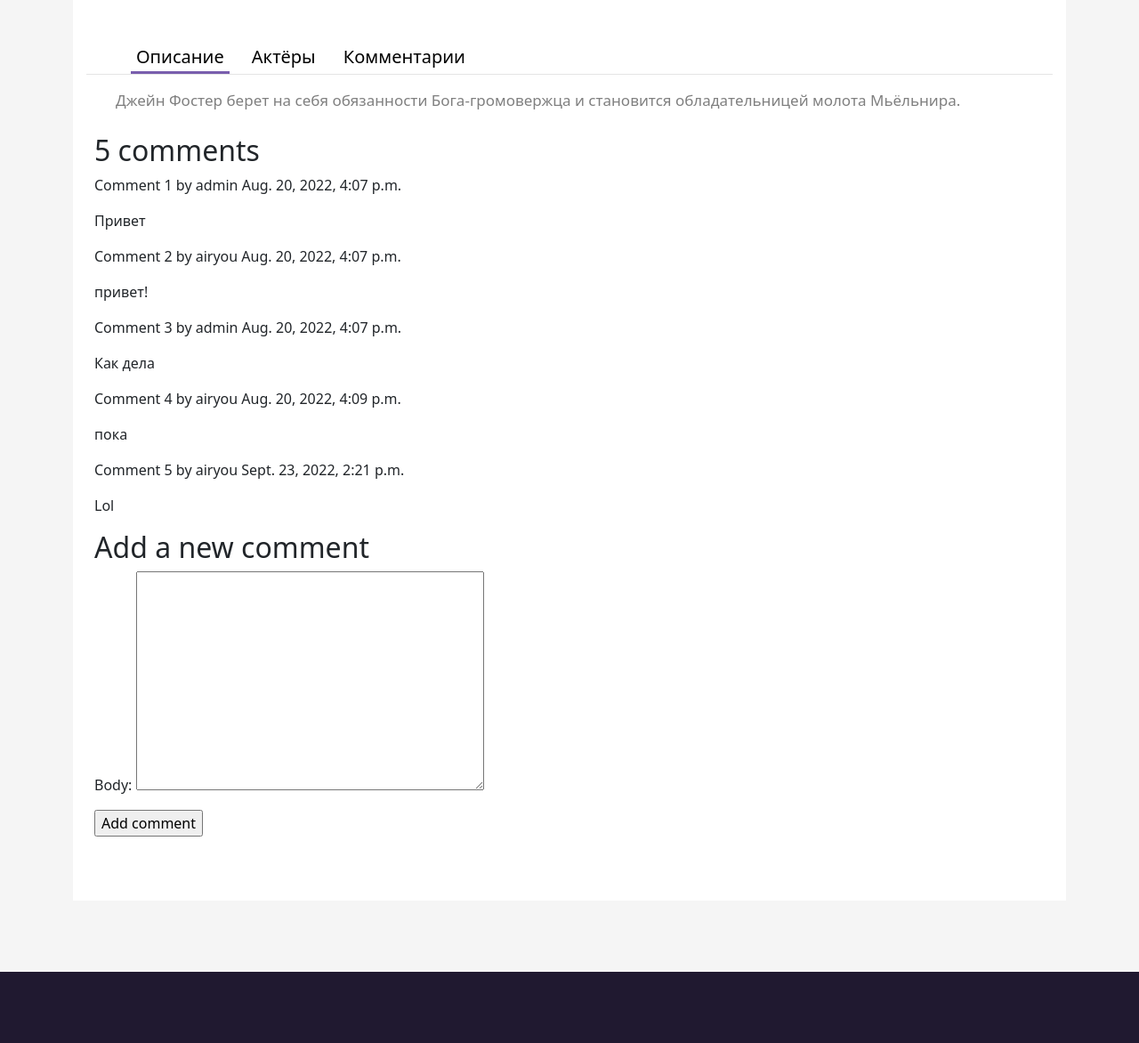
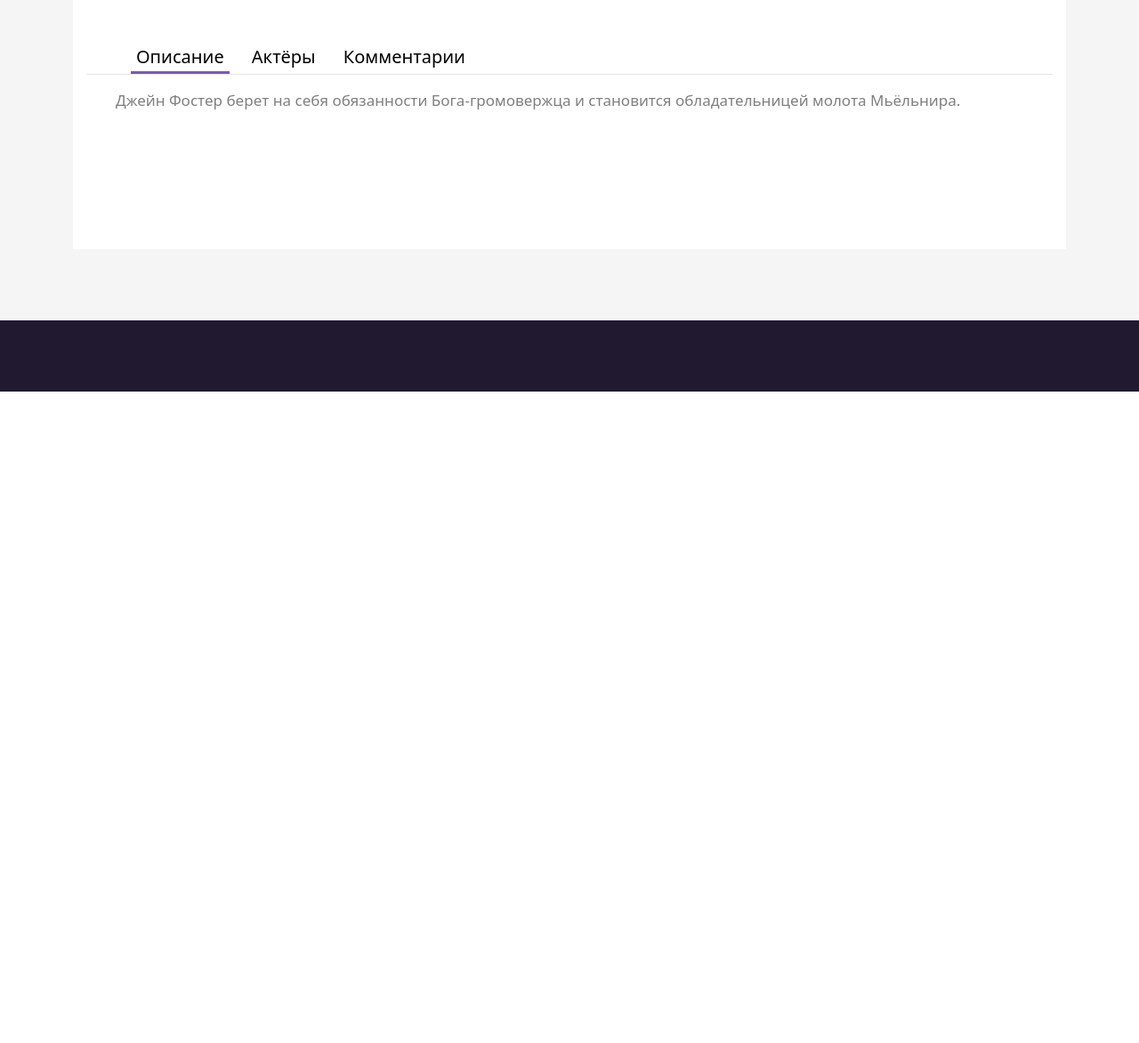
Before and after one commit to airyou-code/filmservice, a Django app: page /1282688/ in a window 1280 px wide. Shown: the part 592-1764 px from the top of the page at 89% size. After the commit the page ends 1032 px from the top, so only its background shows below. Run offline with Django 4.2, Linux system fonts and the light colour scheme; data comes from the database, SQL or seed files in the repository; some libraries are stand-ins or nearby versions.

Commit message:
change button coment on film page

```diff
--- a/webapp/src/main/static/main/js/script.js
+++ b/webapp/src/main/static/main/js/script.js
@@ -27,10 +27,14 @@ function buttonOnOff(i) {
     if (i == 1){
         document.getElementById("buttonD1").setAttribute("class", "buttonOn");
         document.getElementById("description").setAttribute("style", "");
+        document.getElementById("comments").setAttribute("style", "");
 
 
         document.getElementById("buttonD2").setAttribute("class", "buttonOff");
         document.getElementById("persons").setAttribute("style", "display: none; height: 0px;");
+
+        document.getElementById("buttonD3").setAttribute("class", "buttonOff");
+        document.getElementById("comments").setAttribute("style", "display: none; height: 0px;");
     }
     if (i == 2){
         document.getElementById("buttonD1").setAttribute("class", "buttonOff");
@@ -38,9 +42,19 @@ function buttonOnOff(i) {
 
         document.getElementById("buttonD2").setAttribute("class", "buttonOn");
         document.getElementById("persons").setAttribute("style", "");
+
+        document.getElementById("buttonD3").setAttribute("class", "buttonOff");
+        document.getElementById("comments").setAttribute("style", "display: none; height: 0px;");
     }
     if (i == 3){
-        // document.getElementById("blockbut").setAttribute("style", "");
+        document.getElementById("buttonD1").setAttribute("class", "buttonOff");
+        document.getElementById("description").setAttribute("style", "display: none; height: 0px;");
+
+        document.getElementById("buttonD2").setAttribute("class", "buttonOff");
+        document.getElementById("persons").setAttribute("style", "display: none; height: 0px;");
+
+        document.getElementById("buttonD3").setAttribute("class", "buttonOn");
+        document.getElementById("comments").setAttribute("style", "");
     }
 }
 
--- a/webapp/src/templates/main/game.html
+++ b/webapp/src/templates/main/game.html
@@ -110,7 +110,7 @@
 
                     </div>
 
-                    <div class="col-12 mx-4 my-4">
+                    <div id="comments" class="col-12 mx-4 my-4" style="display: none; height: 0px;">
                         {% with comments.count as total_comments %}
                         <h2>
                             {{ total_comments }} comment{{ total_comments|pluralize }}
@@ -118,7 +118,7 @@
                         {% endwith %}
 
 
-                        <div hx-get="/comments/{{ film.id_film }}" hx-trigger="every 20s">
+                        <div hx-get="/comments/{{ film.id_film }}" hx-trigger="every 60s">
                             {% for comment in comments %}
                             <div class="comment">
                                 <p class="info">
```
